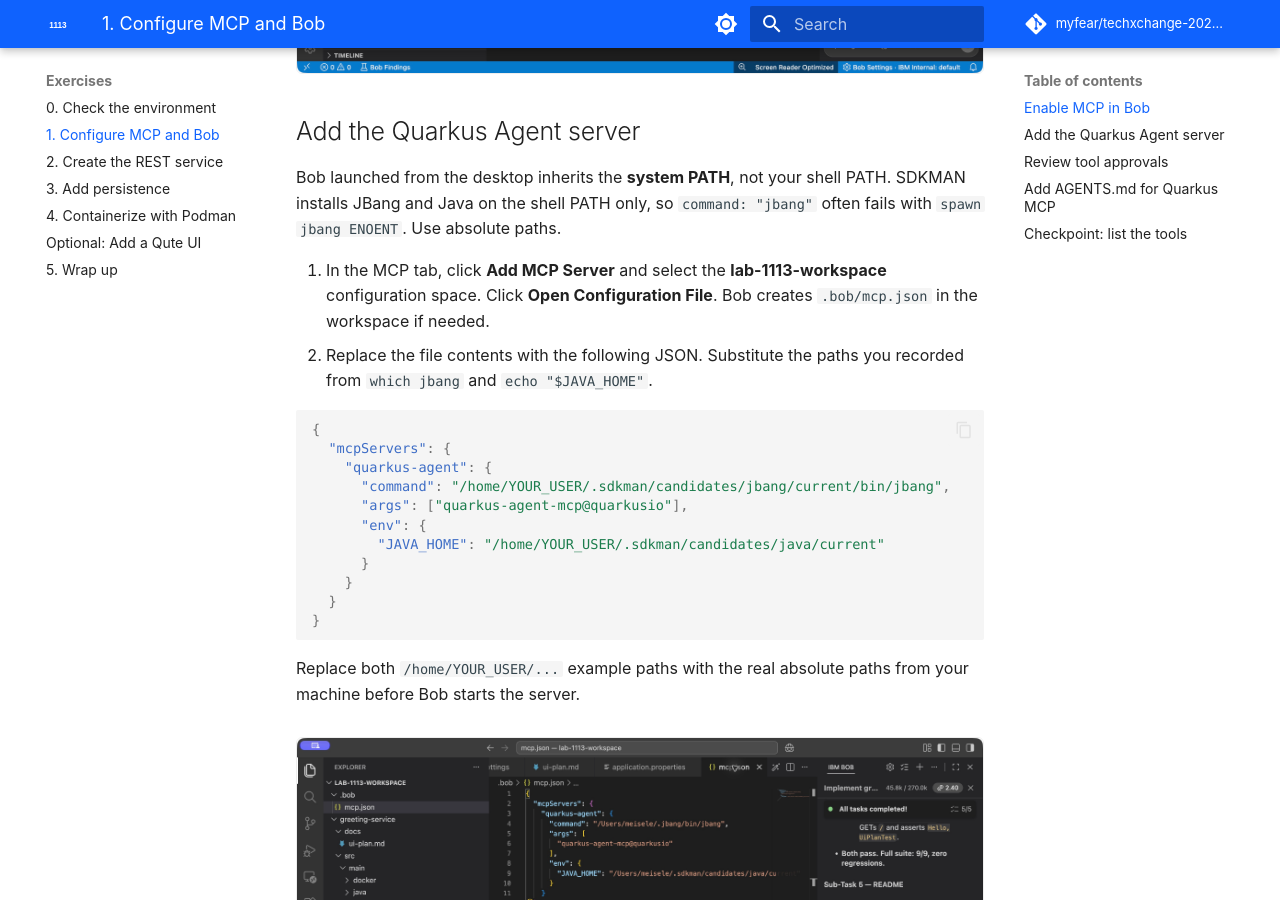
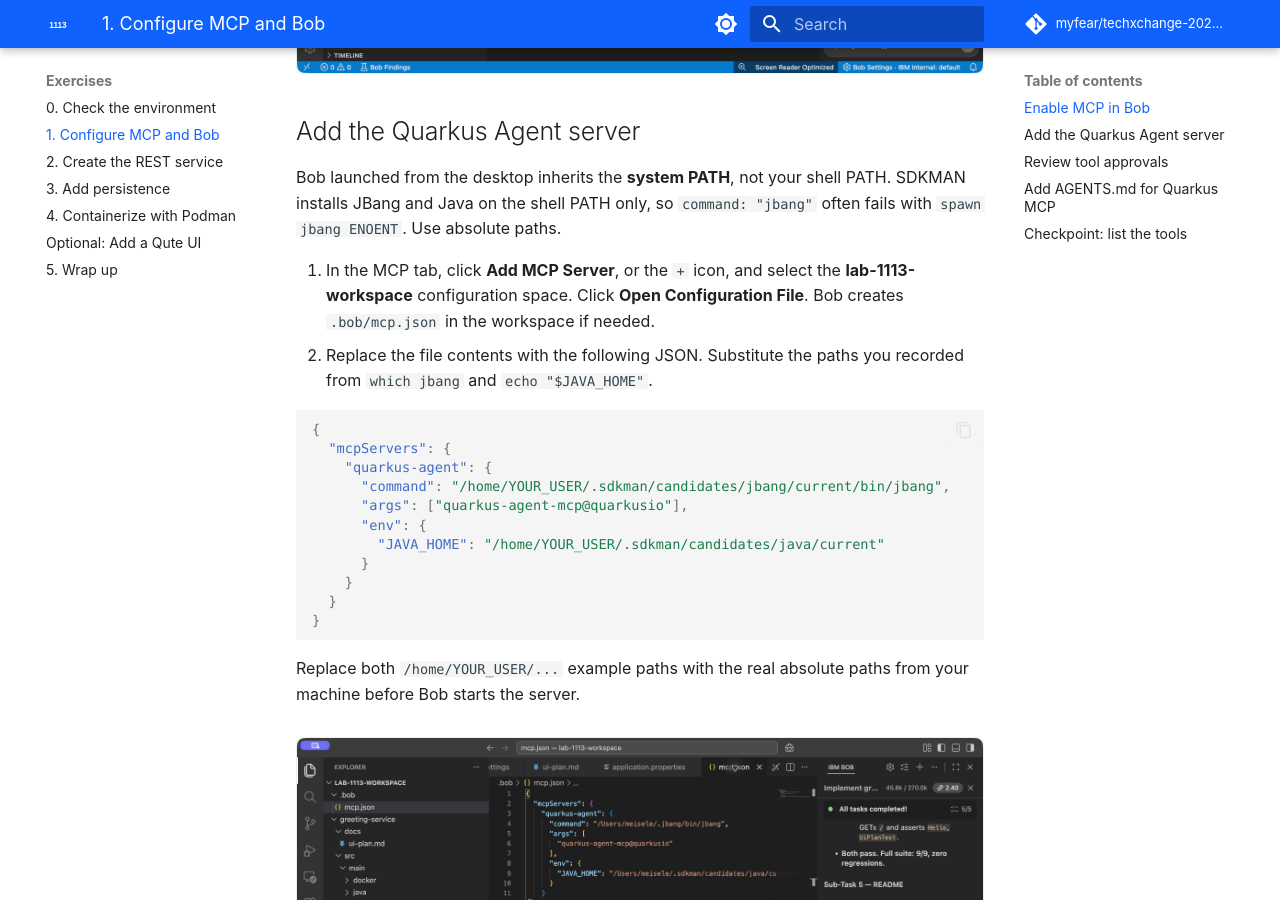
Before and after one commit to myfear/techxchange-2026-quarkus-bob-lab-1113, an MkDocs documentation site: the page built from docs/exercises/configure-mcp.md, in a window 1280 px wide and 900 px high, scrolled down 1027 px. Built offline with MkDocs 1.6.1 and Material for MkDocs 9.7.7, drawn with Linux system fonts in a browser that asks for light colours; comment, search, counter and statistics services are not loaded.

Commit message:
Minor fixes

````diff
--- a/docs/exercises/configure-mcp.md
+++ b/docs/exercises/configure-mcp.md
@@ -20,7 +20,7 @@ For more information, see [Using MCP in Bob](https://docs.bob.ibm.com/docs/ide/c
 
 Bob launched from the desktop inherits the **system PATH**, not your shell PATH. SDKMAN installs JBang and Java on the shell PATH only, so `command: "jbang"` often fails with `spawn jbang ENOENT`. Use absolute paths.
 
-1. In the MCP tab, click **Add MCP Server** and select the **lab-1113-workspace** configuration space. Click **Open Configuration File**. Bob creates `.bob/mcp.json` in the workspace if needed.
+1. In the MCP tab, click **Add MCP Server**, or the `+` icon, and select the **lab-1113-workspace** configuration space. Click **Open Configuration File**. Bob creates `.bob/mcp.json` in the workspace if needed.
 2. Replace the file contents with the following JSON. Substitute the paths you recorded from `which jbang` and `echo "$JAVA_HOME"`.
 
 ```json
````
Also changed, not shown: docs/exercises/environment.md (+1 -0 lines).
